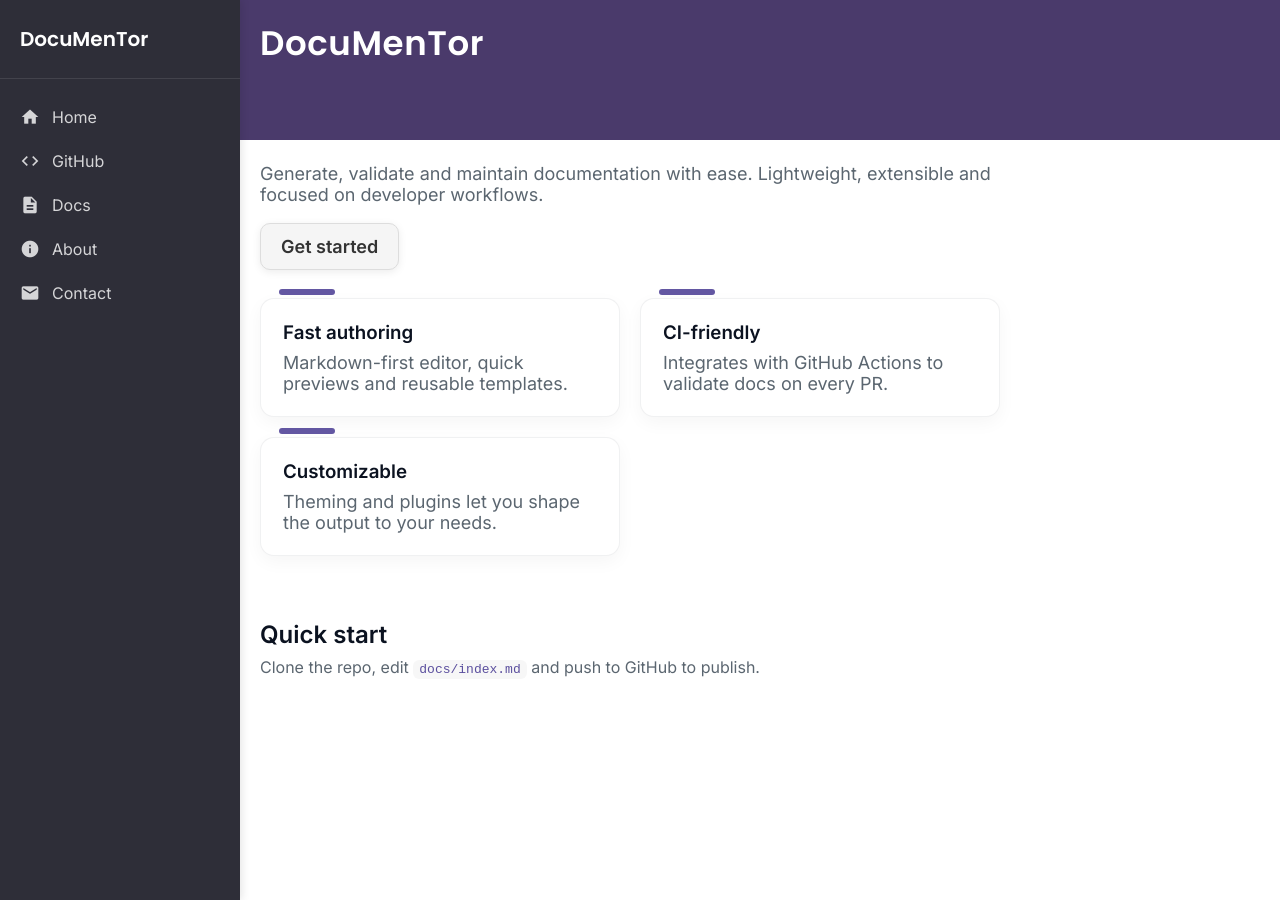
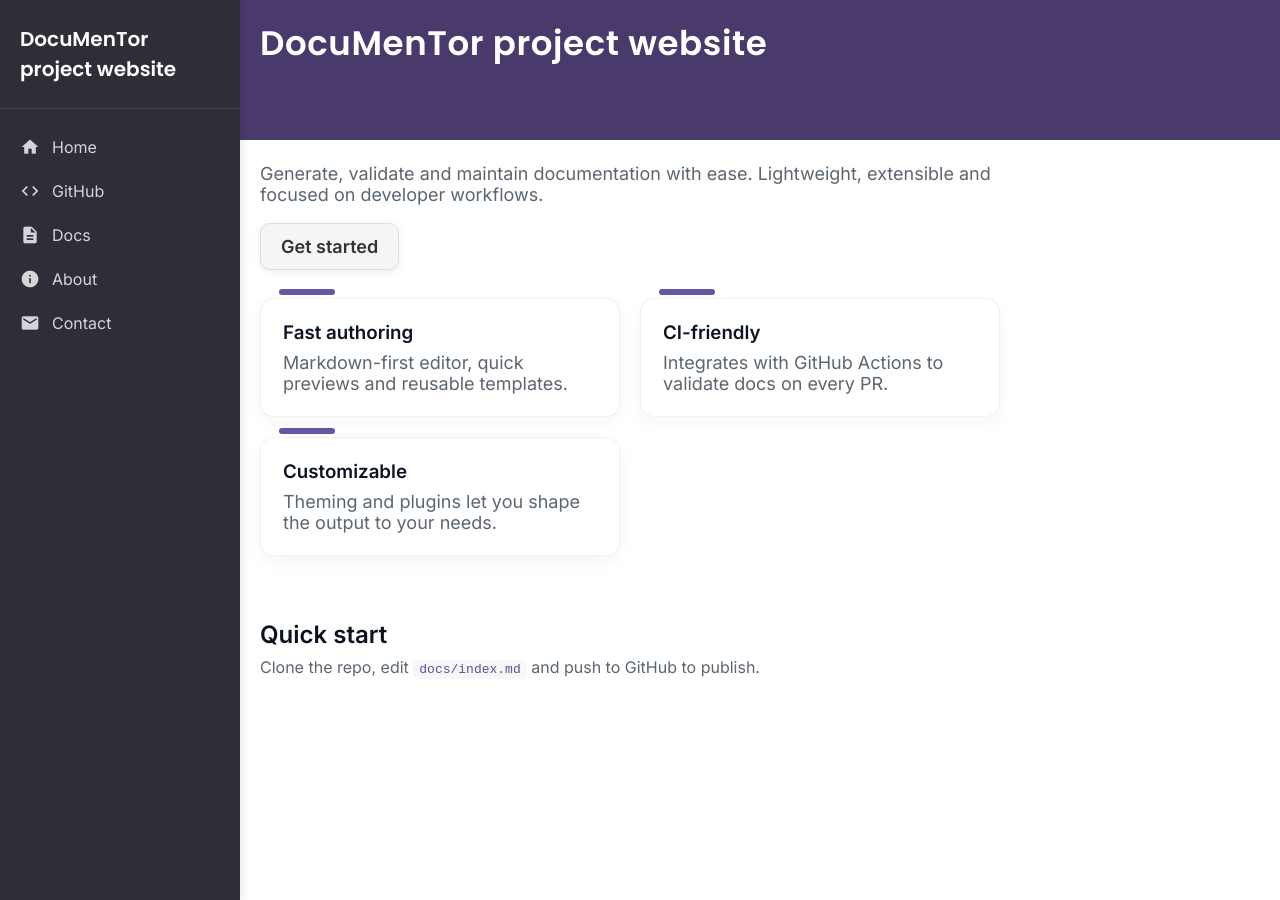
Before and after one commit to sara-abouelwafa/DocuMenTor, a Jekyll site: the page built from docs/index.md, in a window 1280 px wide and 900 px high. Built offline with Jekyll 4.4.1, drawn with Linux system fonts in a browser that asks for light colours; our own code applies the rules of GitHub Pages for plain Markdown files; some of the changed text lies outside the part shown.

Commit message:
updaet title nam

```diff
--- a/docs/_config.yml
+++ b/docs/_config.yml
@@ -1,4 +1,4 @@
-title: DocuMenTor
+title: DocuMenTor project website
 description: Project website
 baseurl: "/DocuMenTor"
 url: "https://sara-abouelwafa.github.io"
```
